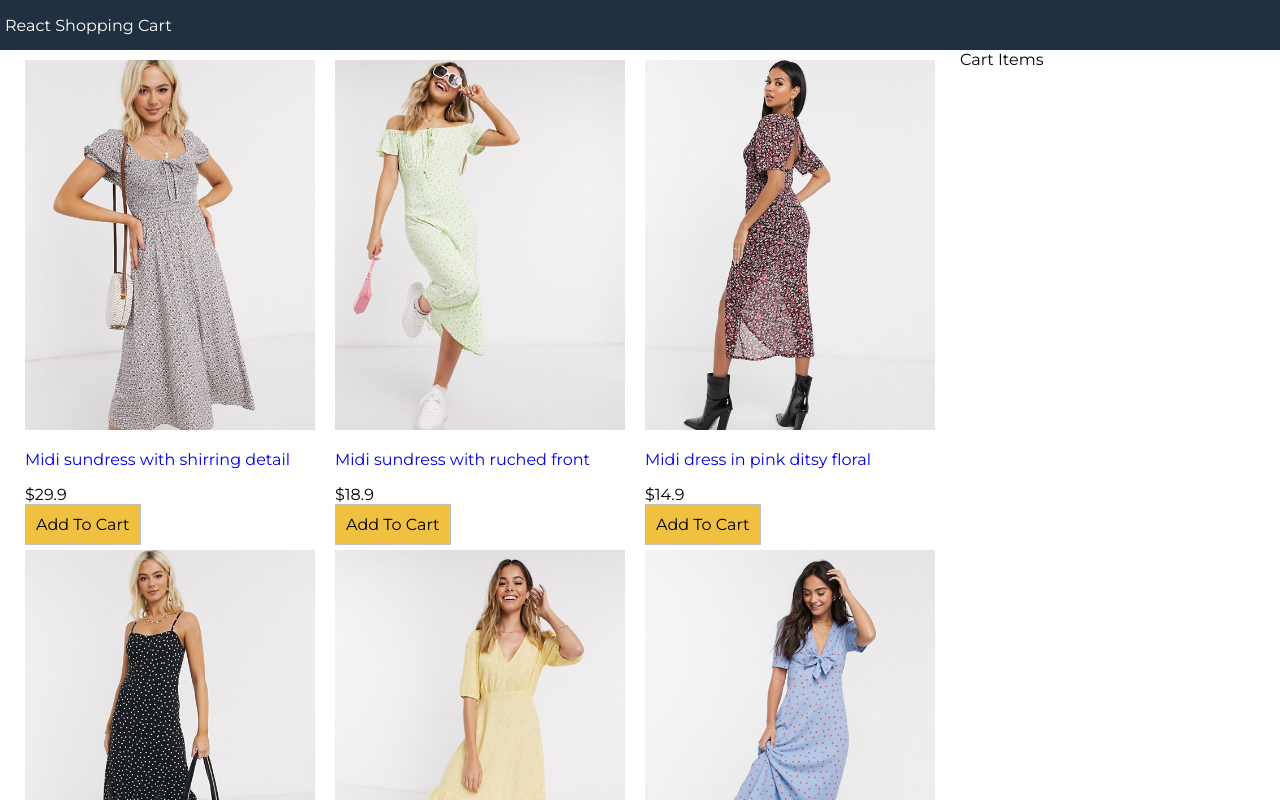
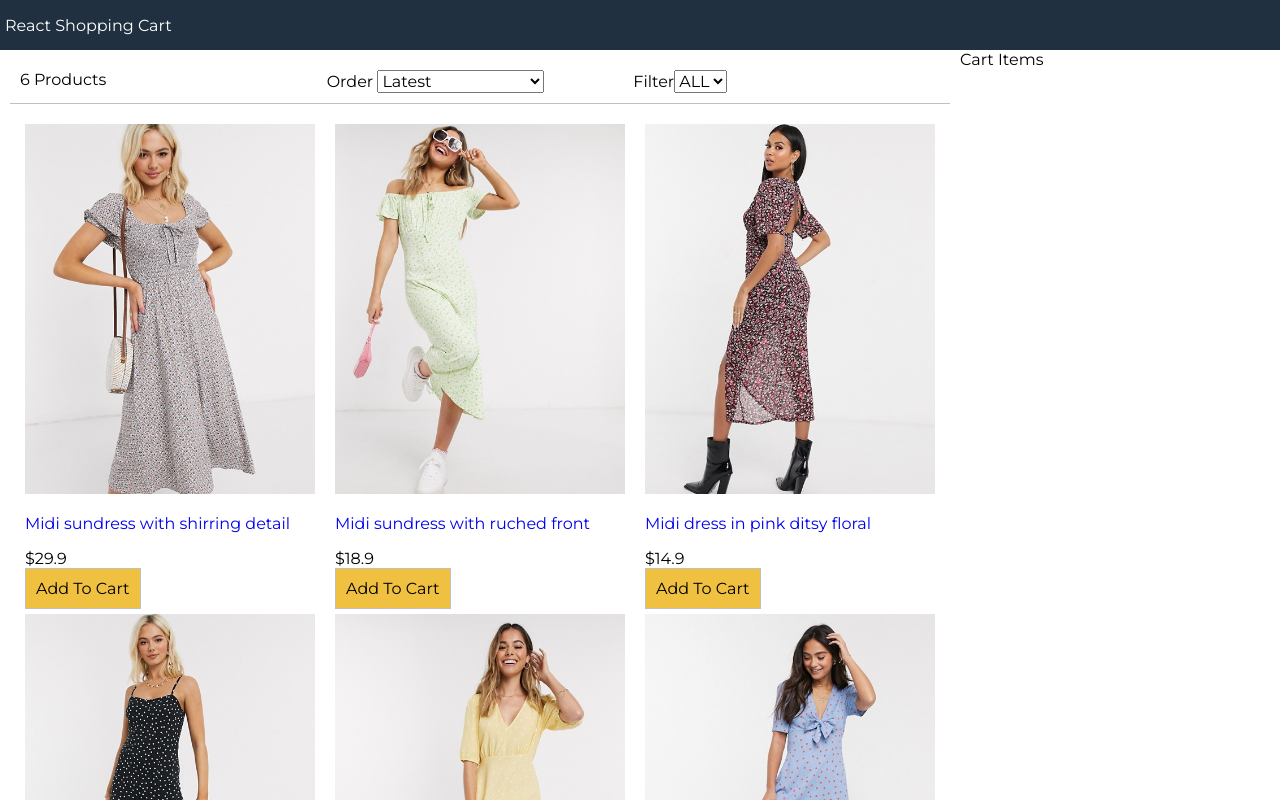
Before and after one commit to marsh189/react-shopping-cart, a React (Create React App) app: page / in a window 1280 px wide. Shown: the top 800 px of the page. Built offline with nearby package versions, Linux system fonts and the light colour scheme.

Commit message:
Filter component

```diff
--- a/src/App.js
+++ b/src/App.js
@@ -1,4 +1,5 @@
 import React from 'react';
+import Filter from './Components/Filter';
 import Products from './Components/Products';
 import data from "./data.json";
 
@@ -11,6 +12,32 @@
       sort:""
     };
   }
+
+  sortProducts = (event) => {
+    const sort = event.target.value;
+    this.setState((state) => ({
+      sort: sort,
+      products: this.state.products.slice().sort((a,b) => (
+        sort === "lowest" ? ((a.price > b.price) ? 1: -1) :
+        sort === "highest" ? ((a.price < b.price) ? 1: -1) :
+        ((a._id > b._id) ? 1: -1)
+      ))
+    }));
+  }
+
+  filterProducts = (event) => {
+    console.log(event.target.value);
+    if(event.target.value === ""){
+      this.setState({size: event.target.value, products: data.products});
+    }
+    else{
+      this.setState({
+        size: event.target.value,
+        products: data.products.filter(product => product.availableSizes.indexOf(event.target.value) >= 0)
+      })
+    }
+  }
+
   render(){
     return (
       <div className="grid-container">
@@ -20,6 +47,11 @@
         <main>
           <div className="content">
             <div className="main">
+              <Filter count={this.state.products.length}
+              size={this.state.size}
+              sort={this.state.sort}
+              filterProducts={this.filterProducts}
+              sortProducts={this.sortProducts}></Filter>
               <Products products={this.state.products}></Products>
             </div>
             <div className="sidebar">
--- /dev/null
+++ b/src/Components/Filter.js
@@ -0,0 +1,30 @@
+import React, { Component } from 'react'
+
+export default class Filter extends Component {
+    render() {
+        return (
+            <div className="filter">
+                <div className="filter-result">{this.props.count} Products</div>
+                <div className="filter-sort">
+                    Order{" "}
+                    <select value={this.props.sort} onChange={this.props.sortProducts}>
+                        <option>Latest</option>
+                        <option value="lowest">Price: Low to High</option>
+                        <option value="highest">Price: High to Low</option>
+                    </select>
+                </div>
+                <div className="filter-size" value={this.props.size} onChange={this.props.filterProducts}>
+                    Filter
+                    <select>
+                        <option value="">ALL</option>
+                        <option value="XS">XS</option>
+                        <option value="S">S</option>
+                        <option value="M">M</option>
+                        <option value="L">L</option>
+                        <option value="XL">XL</option>
+                    </select>
+                </div>
+            </div>
+        )
+    }
+}
--- a/src/data.json
+++ b/src/data.json
@@ -5,7 +5,7 @@
         "image": "/images/dress1.jpg",
         "title": "Midi sundress with shirring detail",
         "description": "This is for all the latest trends, no matter who you are, where you’re from and what you’re up to. Exclusive to ASOS, our universal brand is here for you, and comes in all our fit ranges: ASOS Curve, Tall, Petite and Maternity. Created by us, styled by you.",
-        "availableSizes": ["X", "L", "XL", "XXL"],
+        "availableSizes": ["X", "S","L", "XL"],
         "price": 29.9
       },
       {
@@ -45,7 +45,7 @@
         "image": "/images/dress6.jpg",
         "title": "Midi tea dress in blue and red spot",
         "description": "This is for all the latest trends, no matter who you are, where you’re from and what you’re up to. Exclusive to ASOS, our universal brand is here for you, and comes in all our fit ranges: ASOS Curve, Tall, Petite and Maternity. Created by us, styled by you.",
-        "availableSizes": ["XL", "XXL"],
+        "availableSizes": ["S","XL"],
         "price": 49.9
       }
     ]
--- a/src/index.css
+++ b/src/index.css
@@ -119,3 +119,16 @@
 .button.primary {
   background-color: #f0c040;
 }
+
+/*Fliter*/
+.filter{
+  display: flex;
+  justify-content: space-between;
+  padding: 1rem;
+  margin: 1rem;
+  border-bottom: 0.1rem #c0c0c0 solid;
+}
+
+.filter div{
+  flex: 1;
+}
```
